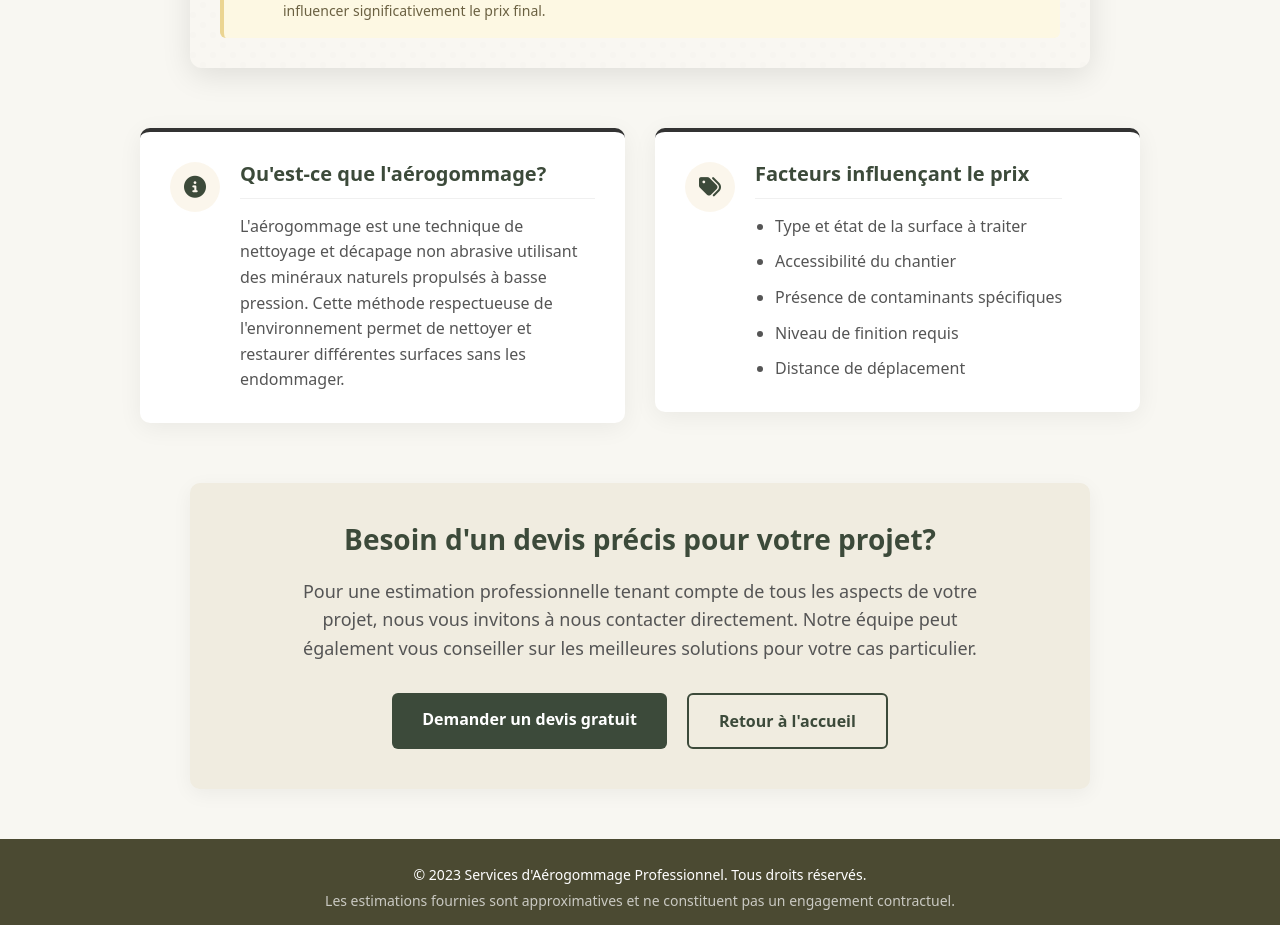
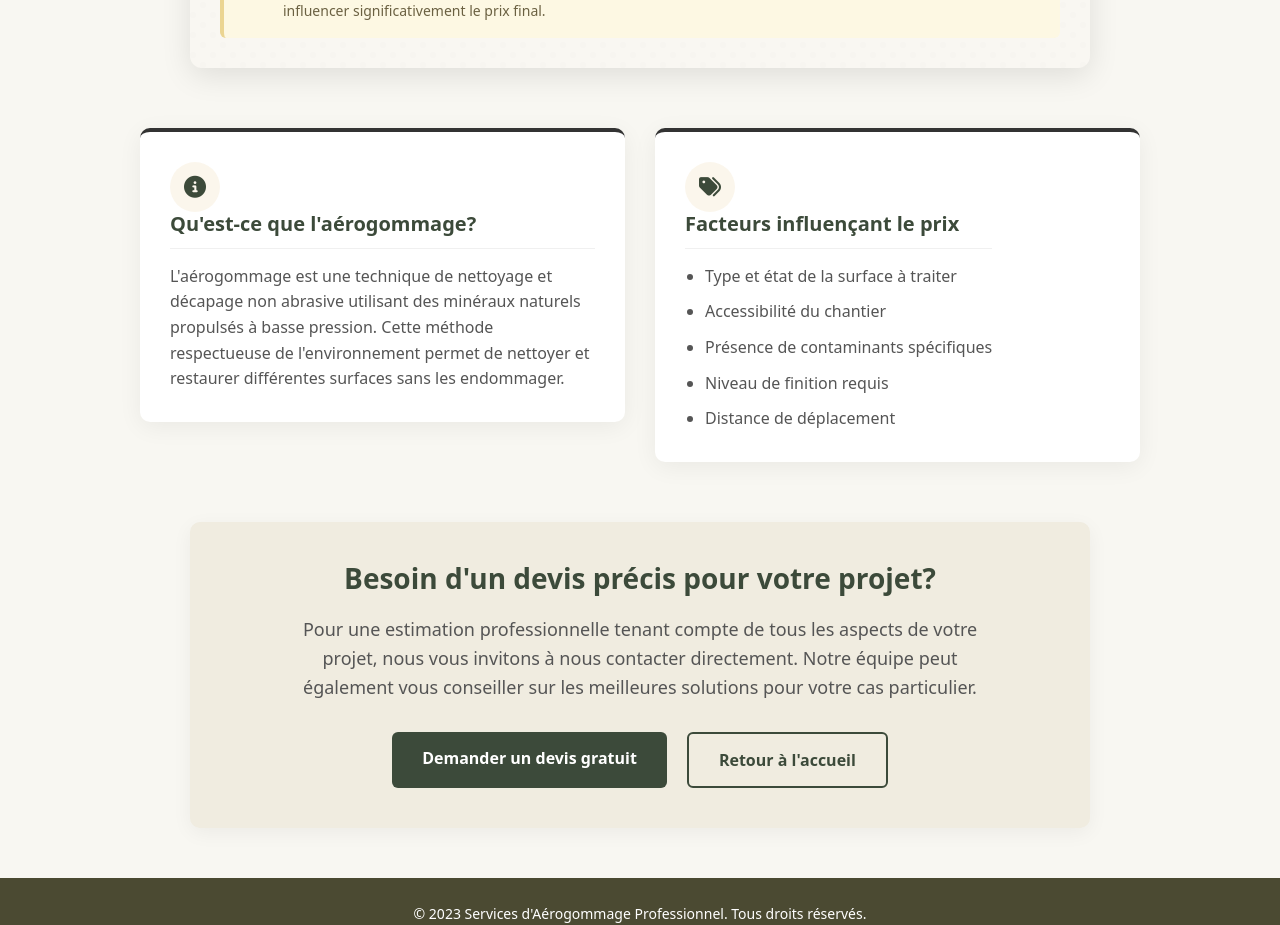
Before and after one commit to yoyoboul/aerogommage_site, a React (Vite) app: page /estimateur in a window 1280 px wide. Shown: the part 1102-2027 px from the top of the page. Built offline with nearby package versions, Linux system fonts and the light colour scheme.

Commit message:
Modification des cartes d'information pour positionner les titres au-dessus du contenu

```diff
--- a/src/App.css
+++ b/src/App.css
@@ -458,6 +458,8 @@ body {
   padding: 25px;
   box-shadow: 0 3px 10px rgba(0, 0, 0, 0.1);
   border-top: 4px solid;
+  display: flex;
+  flex-direction: column;
 }
 
 .info-card h3 {
@@ -469,11 +471,13 @@ body {
   align-items: center;
   padding-bottom: 12px;
   border-bottom: 1px solid #f0f0f0;
+  width: 100%;
 }
 
 .info-card h3 i {
   margin-right: 10px;
   color: #3c4a3a;
+  display: inline-block;
 }
 
 .info-card.eco h3 i {
@@ -489,6 +493,7 @@ body {
   line-height: 1.5;
   color: #555;
   margin: 0;
+  width: 100%;
 }
 
 .info-card.eco {
```
